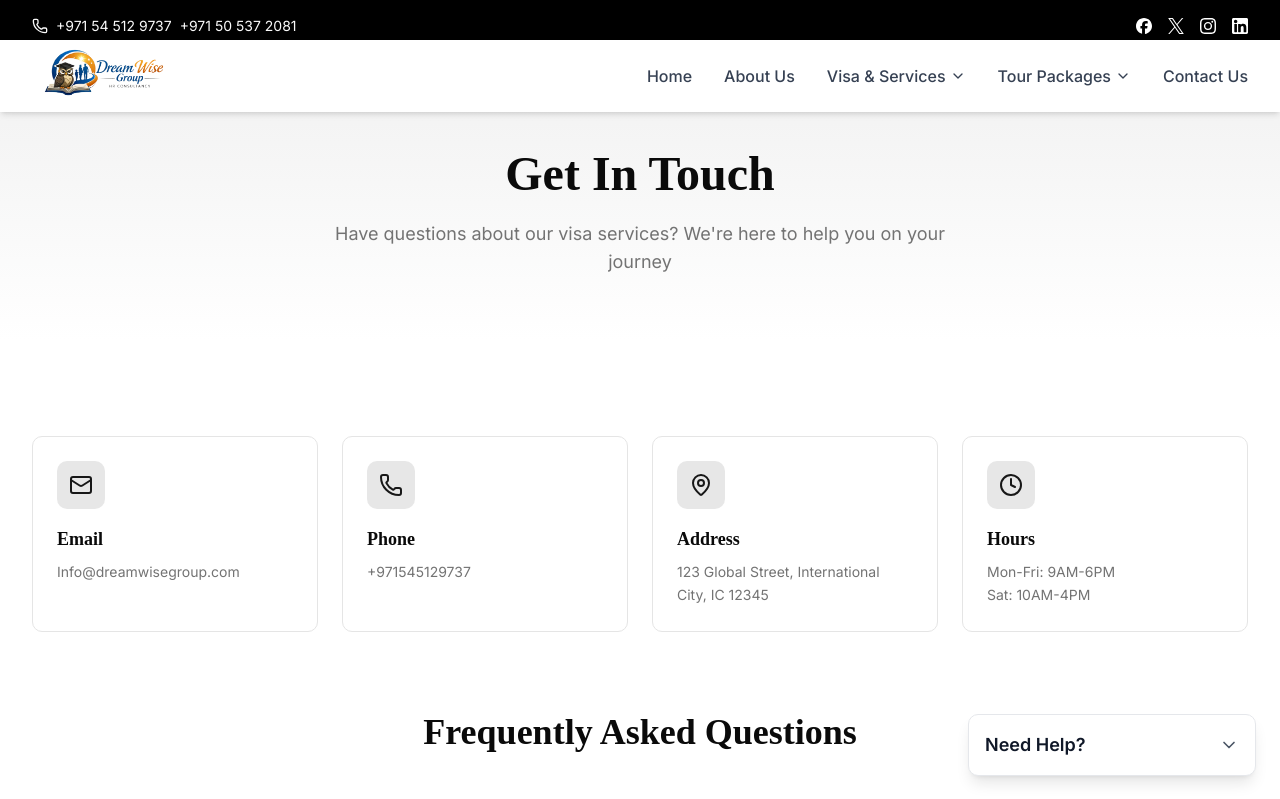
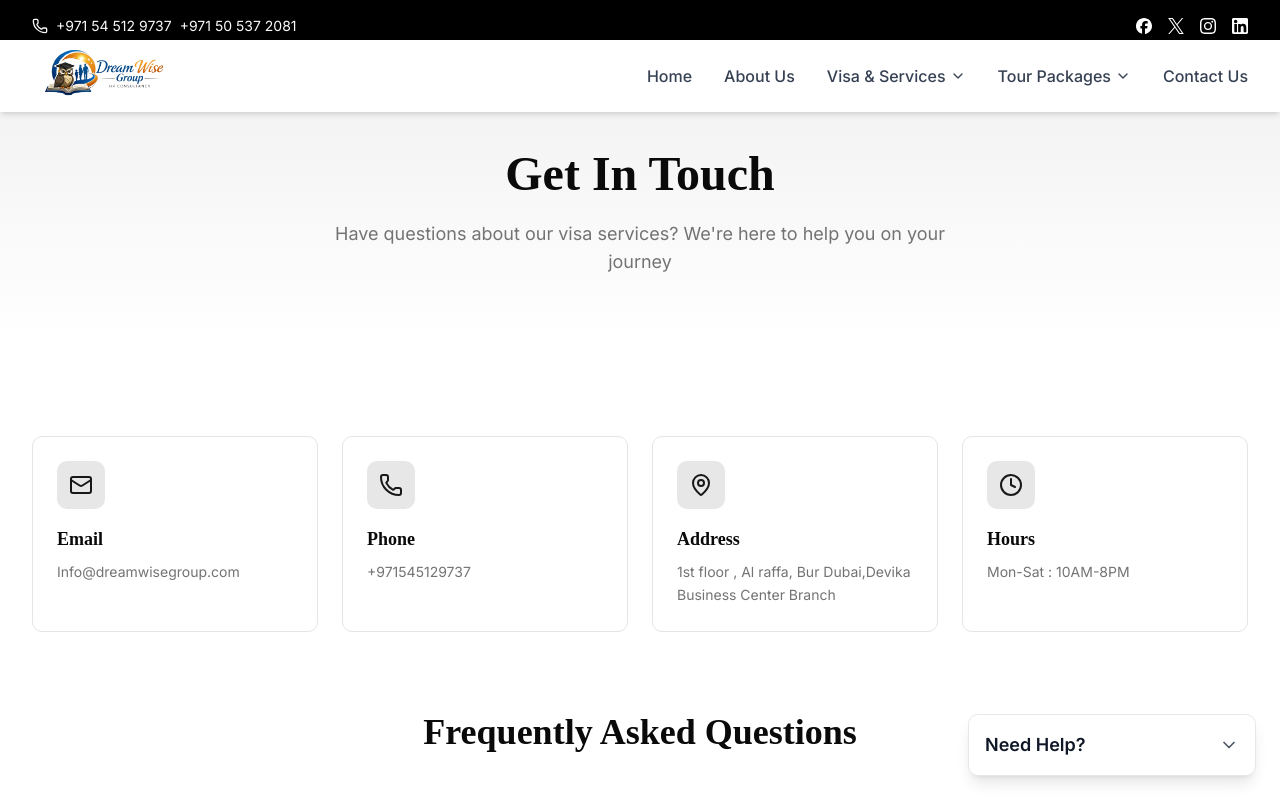
Before and after one commit to SuprimKhatri77/dreamwise-connect, a Next.js app: page /contact in a window 1280 px wide. Shown: the top 799 px of the page. Built offline with nearby package versions, Linux system fonts and the light colour scheme.

Commit message:
added address and opening closing time

```diff
--- a/app/contact/page.tsx
+++ b/app/contact/page.tsx
@@ -5,6 +5,9 @@ import { Mail, Phone, MapPin, Clock } from "lucide-react";
 export default function ContactPage() {
   const EMAIL = process.env.EMAIL || "Info@dreamwisegroup.com";
   const WHATSAPP_NUMBER = process.env.WHATSAPP_NUMBER || "+971545129737";
+  const ADDRESS =
+    process.env.ADDRESS ||
+    "1st floor , Al raffa, Bur Dubai,Devika Business Center Branch";
   return (
     <div className="min-h-screen flex flex-col">
       <section className="py-12 md:py-16 bg-linear-to-b from-primary/5 to-background">
@@ -56,7 +59,7 @@ export default function ContactPage() {
                 Address
               </h3>
               <p className="text-muted-foreground text-sm leading-relaxed">
-                123 Global Street, International City, IC 12345
+                {ADDRESS}
               </p>
             </div>
 
@@ -68,10 +71,7 @@ export default function ContactPage() {
                 Hours
               </h3>
               <p className="text-muted-foreground text-sm leading-relaxed">
-                Mon-Fri: 9AM-6PM
-              </p>
-              <p className="text-muted-foreground text-sm leading-relaxed">
-                Sat: 10AM-4PM
+                Mon-Sat : 10AM-8PM
               </p>
             </div>
           </div>
```
